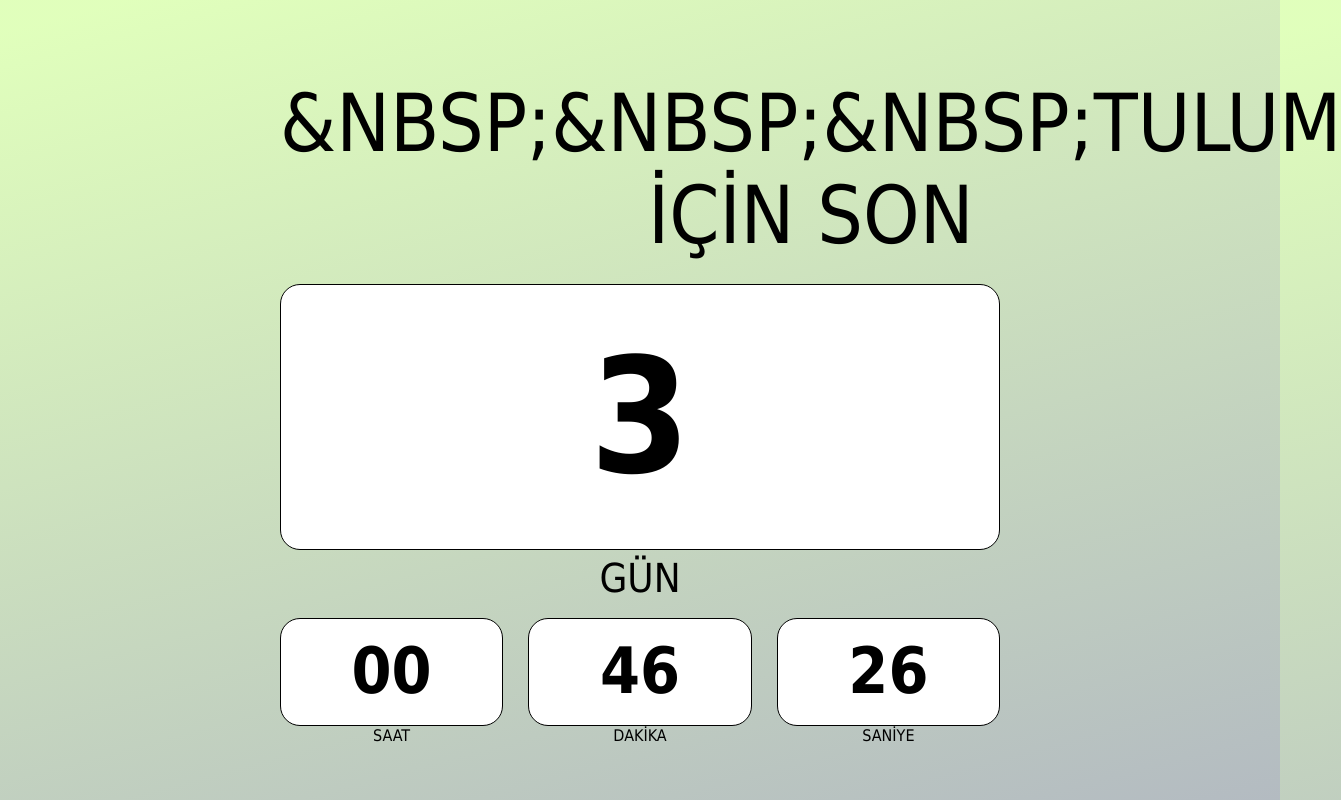
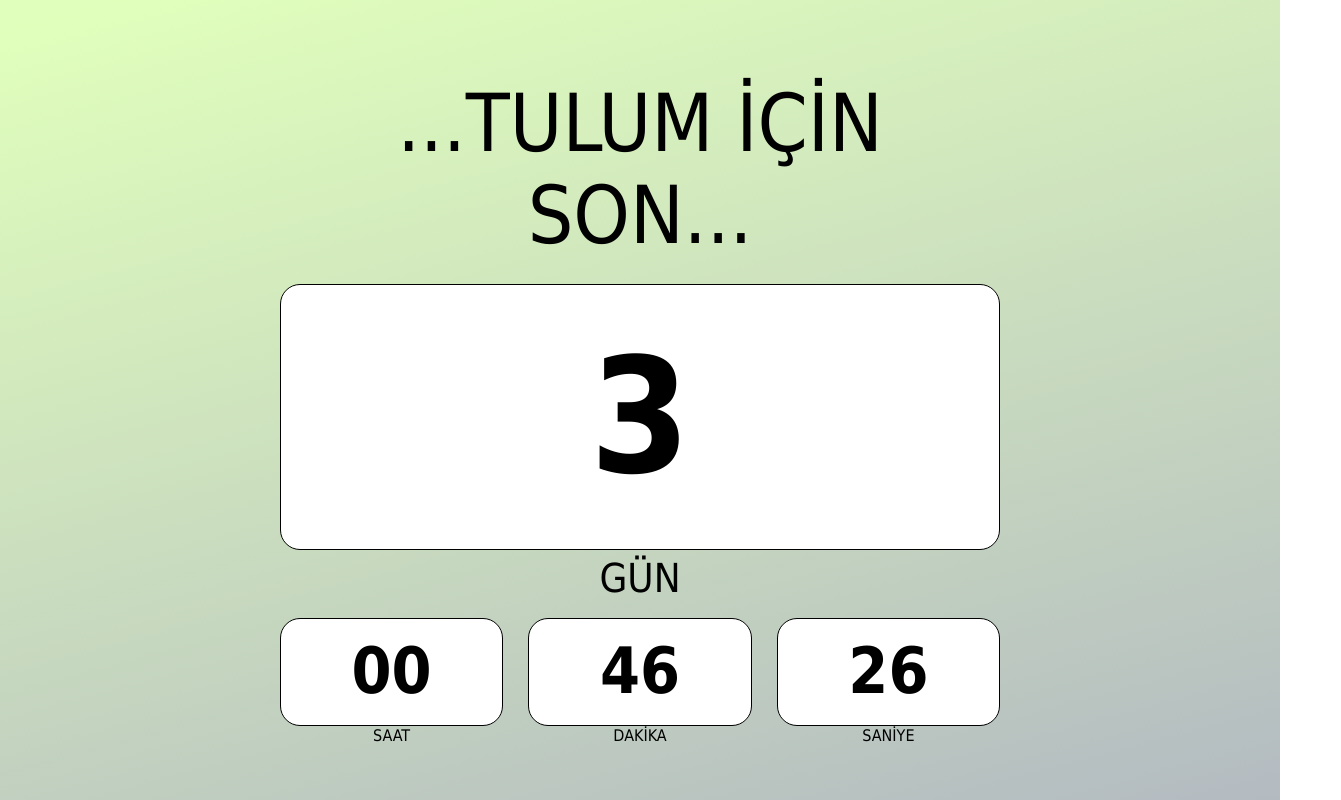
Before and after one commit to demiray07/imtihan, a plain HTML site: page index.html in a window 1280 px wide. Shown: the whole page, 1341 px wide, since content can reach past the window. Drawn offline with nearby package versions, Linux system fonts and the light colour scheme.

Commit message:
Update index.html

```diff
--- a/index.html
+++ b/index.html
@@ -18,7 +18,7 @@
 
   <div class="countdown" id="js-countdown">
 
-  <div class="baslik__label" id="day-countdown"> &NBSP;&NBSP;&NBSP;TULUM İÇİN SON</div>
+  <div class="baslik__label" id="day-countdown"> ...TULUM İÇİN SON... </div>
 
     <div class="countdown__item countdown__item--large">
     <div class="countdown__label"></div>
```
